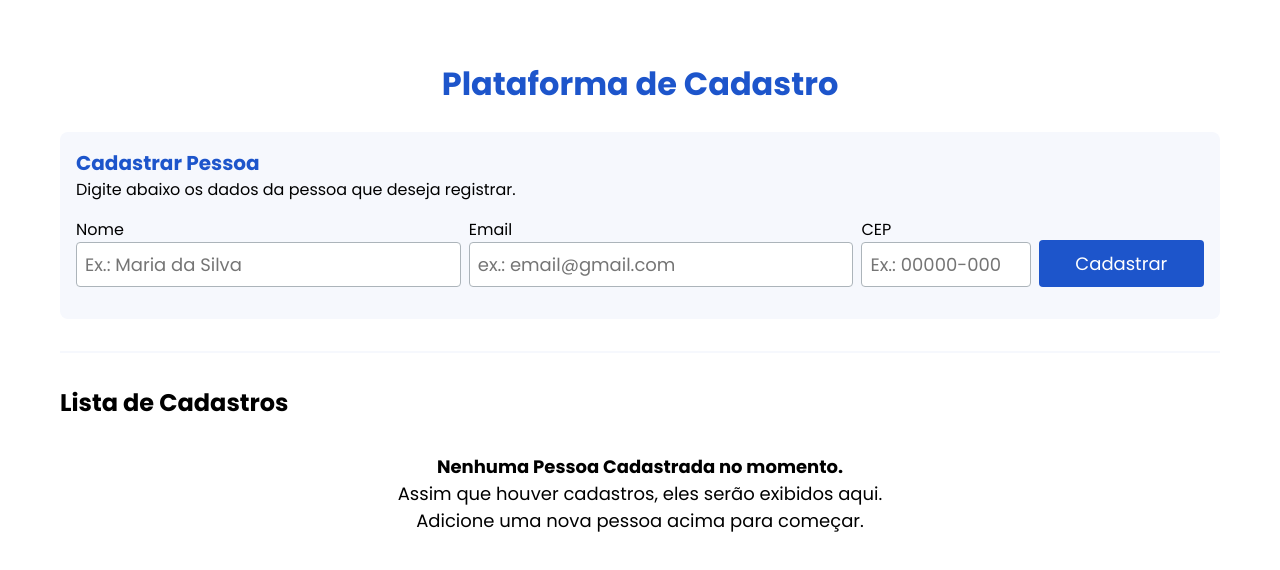
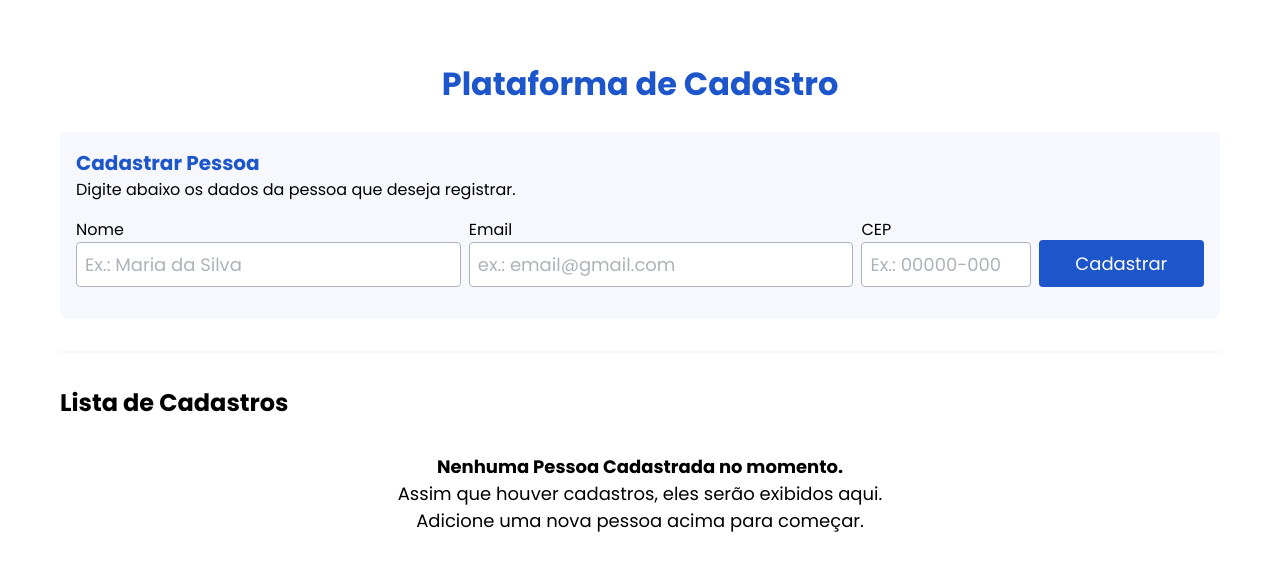
Before and after one commit to ecpieritz/react-typescript-form, a React (Create React App) app: page / in a window 1280 px wide. Shown: the top 570 px of the page. Built offline with nearby package versions, Linux system fonts and the light colour scheme; data requests are answered from the project's data file.

Commit message:
style: change input placeholder color to gray and text color to black when typing

```diff
--- a/src/App.scss
+++ b/src/App.scss
@@ -84,14 +84,13 @@
         input {
           padding: 8px;
           border-radius: 4px;
-          color: #ACB4BA;
+          color: #000;
           border: 1px solid #ACB4BA;
           font-size: 18px;
           transition: color 0.3s ease;
 
-          &:focus {
-            color: #000;
-            outline: none;
+          &::placeholder {
+            color: #ACB4BA;
           }
         }
       }
```
